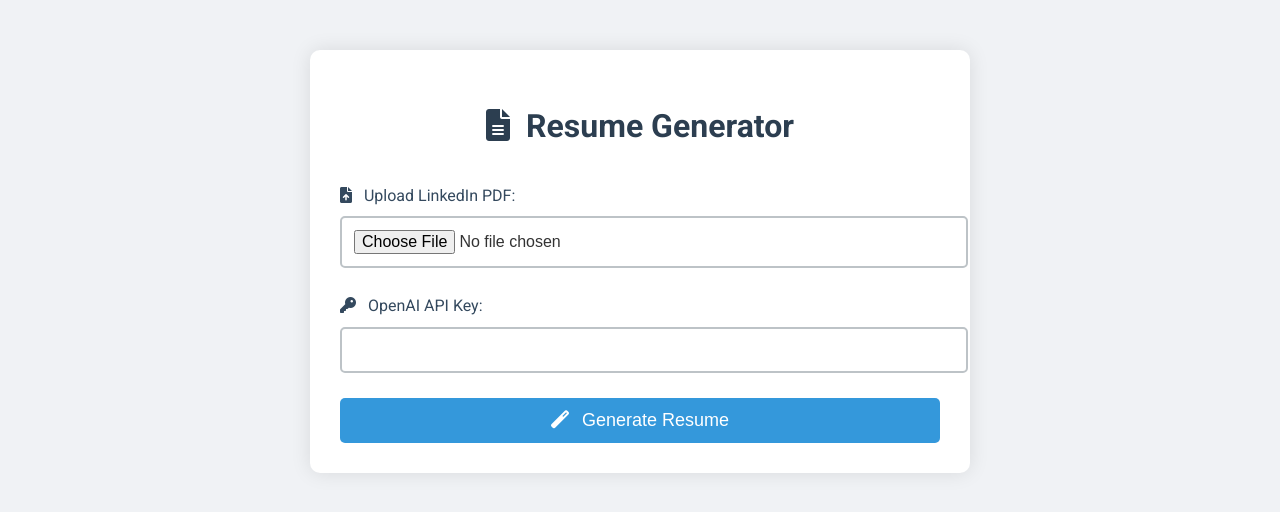
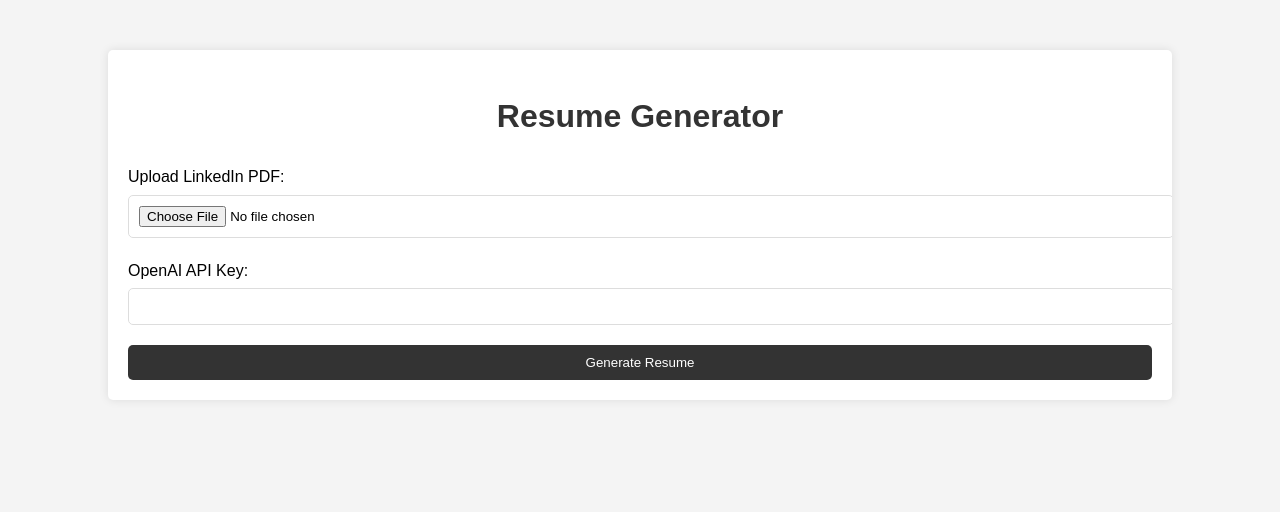
Before and after one commit to R4255/htmlresume, a Flask app: page / in a window 1280 px wide. Shown: the top 512 px of the page. Run offline with Flask 3, Linux system fonts and the light colour scheme.

Commit message:
back to same

```diff
--- a/static/style.css
+++ b/static/style.css
@@ -1,29 +1,25 @@
-@import url('https://fonts.googleapis.com/css2?family=Roboto:wght@300;400;700&display=swap');
-
 body {
-    font-family: 'Roboto', Arial, sans-serif;
+    font-family: Arial, sans-serif;
     line-height: 1.6;
     margin: 0;
     padding: 0;
-    background-color: #f0f2f5;
-    color: #333;
+    background-color: #f4f4f4;
 }
 
 .container {
-    width: 90%;
-    max-width: 600px;
-    margin: 50px auto;
-    padding: 30px;
+    width: 80%;
+    margin: auto;
+    overflow: hidden;
+    padding: 20px;
     background-color: #fff;
-    border-radius: 10px;
-    box-shadow: 0 0 20px rgba(0, 0, 0, 0.1);
+    border-radius: 5px;
+    box-shadow: 0 0 10px rgba(0, 0, 0, 0.1);
+    margin-top: 50px;
 }
 
 h1 {
-    color: #2c3e50;
+    color: #333;
     text-align: center;
-    margin-bottom: 30px;
-    font-weight: 700;
 }
 
 form {
@@ -32,68 +28,38 @@
 }
 
 .form-group {
-    margin-bottom: 25px;
+    margin-bottom: 20px;
 }
 
 label {
     display: block;
-    margin-bottom: 8px;
-    font-weight: 500;
-    color: #34495e;
+    margin-bottom: 5px;
 }
 
 input[type="file"],
 input[type="password"] {
     width: 100%;
-    padding: 12px;
-    border: 2px solid #bdc3c7;
+    padding: 10px;
+    border: 1px solid #ddd;
     border-radius: 5px;
-    font-size: 16px;
-    transition: border-color 0.3s ease;
-}
-
-input[type="file"]:focus,
-input[type="password"]:focus {
-    outline: none;
-    border-color: #3498db;
 }
 
 button {
     display: inline-block;
-    background: #3498db;
+    background: #333;
     color: #fff;
-    padding: 12px 20px;
+    padding: 10px 20px;
     border: none;
     cursor: pointer;
     border-radius: 5px;
     text-align: center;
-    font-size: 18px;
-    font-weight: 500;
-    transition: background-color 0.3s ease;
 }
 
 button:hover {
-    background: #2980b9;
+    background: #444;
 }
 
 .error {
-    color: #e74c3c;
-    margin-top: 15px;
-    padding: 10px;
-    background-color: #fadbd8;
-    border-radius: 5px;
-    text-align: center;
+    color: red;
+    margin-top: 10px;
 }
-
-/* Icon styles */
-i {
-    margin-right: 8px;
-}
-
-/* Responsive design */
-@media (max-width: 768px) {
-    .container {
-        width: 95%;
-        padding: 20px;
-    }
-}
--- a/templates/upload.html
+++ b/templates/upload.html
@@ -4,26 +4,25 @@
     <meta charset="UTF-8">
     <meta name="viewport" content="width=device-width, initial-scale=1.0">
     <title>Resume Generator</title>
-    <link rel="stylesheet" href="/style.css">
-    <link href="https://cdnjs.cloudflare.com/ajax/libs/font-awesome/6.0.0-beta3/css/all.min.css" rel="stylesheet">
+    <link rel="stylesheet" href="{{ url_for('static', filename='style.css') }}">
 </head>
 <body>
     <div class="container">
-        <h1><i class="fas fa-file-alt"></i> Resume Generator</h1>
-        <form method="post" enctype="multipart/form-data" action="/api/generate">
+        <h1>Resume Generator</h1>
+        <form method="post" enctype="multipart/form-data">
             <div class="form-group">
-                <label for="file"><i class="fas fa-file-upload"></i> Upload LinkedIn PDF:</label>
+                <label for="file">Upload LinkedIn PDF:</label>
                 <input type="file" name="file" id="file" accept=".pdf" required>
             </div>
             <div class="form-group">
-                <label for="api_key"><i class="fas fa-key"></i> OpenAI API Key:</label>
+                <label for="api_key">OpenAI API Key:</label>
                 <input type="password" name="api_key" id="api_key" required>
             </div>
-            <button type="submit"><i class="fas fa-magic"></i> Generate Resume</button>
+            <button type="submit">Generate Resume</button>
         </form>
-        <div id="error" class="error" style="display: none;">
-            <i class="fas fa-exclamation-circle"></i> <span id="error-message"></span>
-        </div>
+        {% if error %}
+        <div class="error">{{ error }}</div>
+        {% endif %}
     </div>
 </body>
 </html>
```
